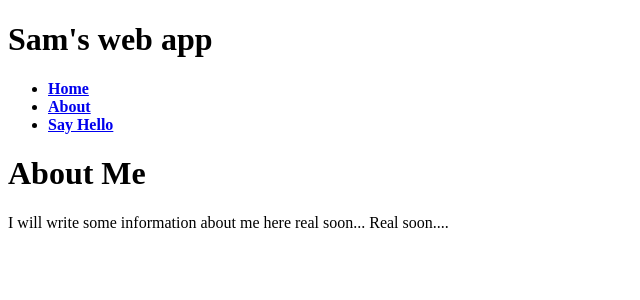
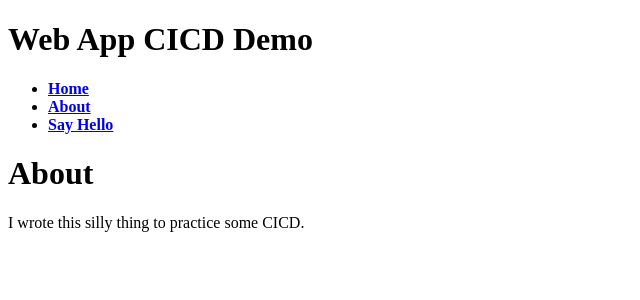
Before and after one commit to SamChinellato/flask-app-demo, a Flask app: page /about/ in a window 1280 px wide. Shown: the top 300 px of the page, without its empty margins (0-640 px from the left). Run offline with Flask 2, Linux system fonts and the light colour scheme.

Commit message:
Refactor for OC CICD

```diff
--- a/src/templates/about.html
+++ /dev/null
@@ -1,7 +0,0 @@
-{% extends "layout.html" %}
-{% block content %}
-  <div class="about">
-    <h1>About Me</h1>
-    <p>I will write some information about me here real soon... Real soon....</p>
-  </div>
-{% endblock %}
--- /dev/null
+++ b/templates/about.html
@@ -0,0 +1,7 @@
+{% extends "layout.html" %}
+{% block content %}
+  <div class="about">
+    <h1>About</h1>
+    <p>I wrote this silly thing to practice some CICD.</p>
+  </div>
+{% endblock %}
--- a/src/templates/layout.html
+++ b/templates/layout.html
@@ -3,7 +3,7 @@
   <body>
     <header>
       <div class="container">
-        <h1 class="logo">Sam's web app</h1>
+        <h1 class="logo">Web App CICD Demo</h1>
         <strong><nav>
           <ul class="menu">
             <li><a href="{{ url_for('home') }}">Home</a></li>
```
Also changed, not shown: src/tests/test_basic.py (deleted, +0 -34 lines), app.py (renamed from src/app.py), templates/hello.html (renamed from src/templates/hello.html), templates/home.html (renamed from src/templates/home.html), templates/say-hello.html (renamed from src/templates/say-hello.html), 1 other file.
